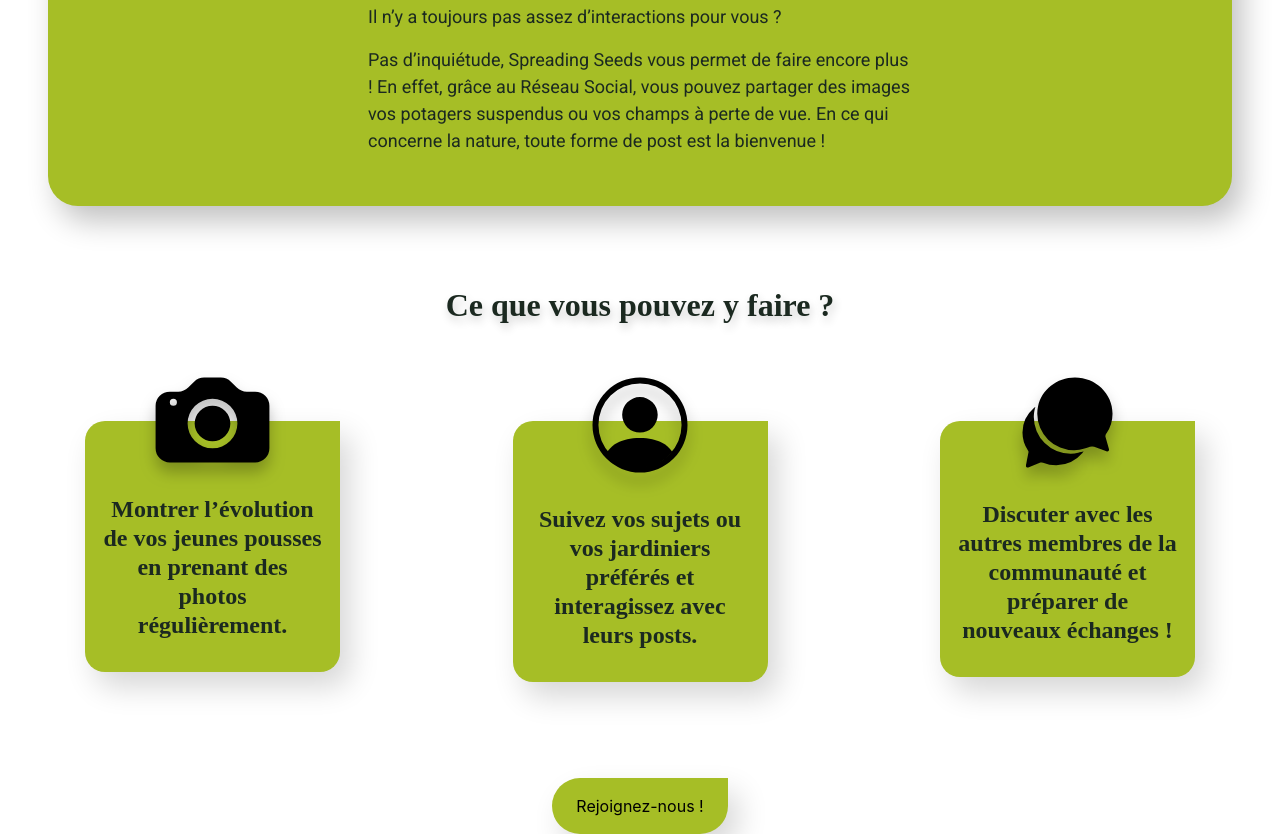
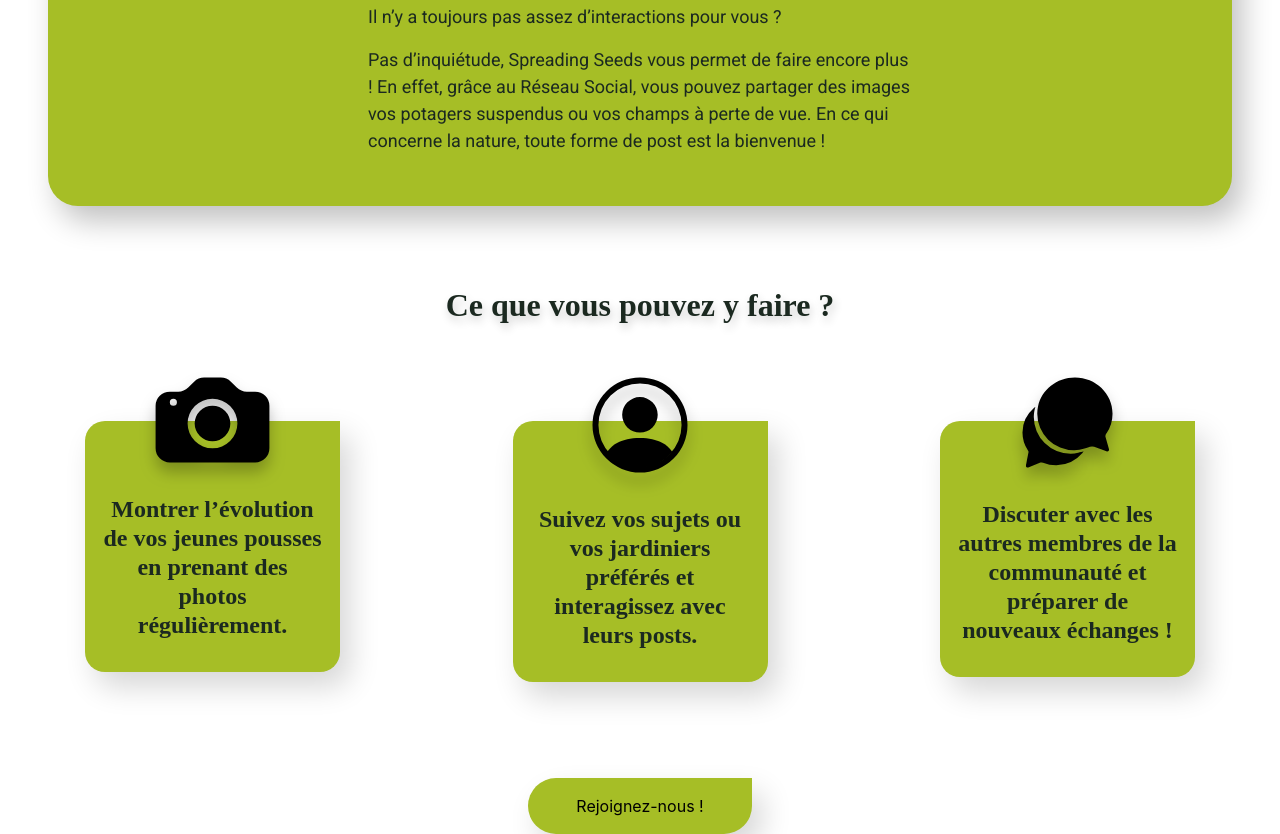
Before and after one commit to GueltonGeorges1995/spreading-seeds, a website: page index.html in a window 1280 px wide. Shown: the part 5021-5855 px from the top of the page. Drawn offline with nearby package versions, Linux system fonts and the light colour scheme; a web font is replaced by a local one.

Commit message:
fix width btn rs

```diff
--- a/index.html
+++ b/index.html
@@ -317,7 +317,7 @@
                 </div>
             </div>
             <div class="text-center mt-6">
-                <button class="btn-rs px-4 py-3"><a href="">Rejoignez-nous !</a></button>
+                <button class="btn-rs px-5 py-3"><a href="">Rejoignez-nous !</a></button>
             </div>
         </div>
     </section>
```
